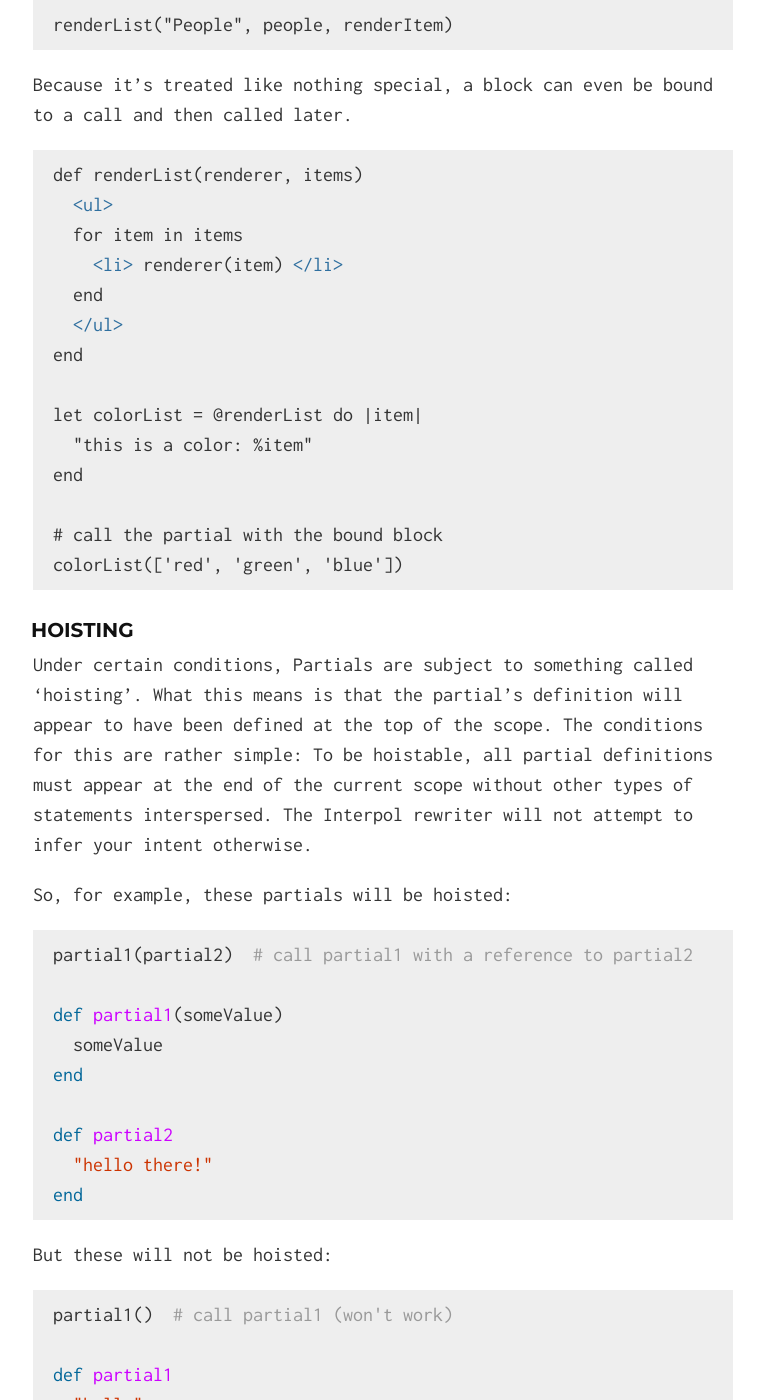
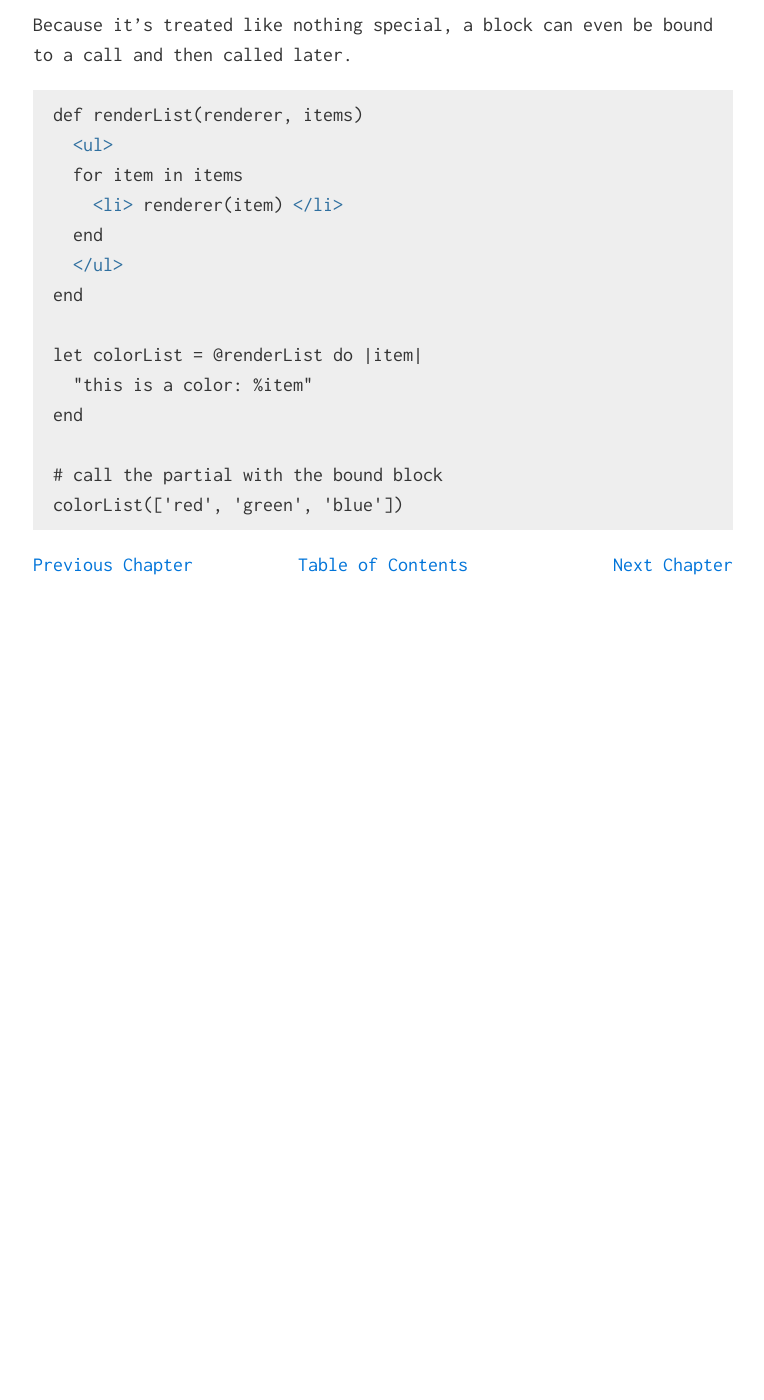
Before and after one commit to kode4food/interpol, a Jekyll site: the page built from guide/07-partials.md, in a window 1280 px wide and 1400 px high, scrolled down 5920 px. Shown: the whole window, without its empty margins (257-1021 px from the left). Built offline with Jekyll 4.4.1, drawn with Linux system fonts in a browser that asks for light colours; Markdown is read by kramdown in place of the engine named in the settings; after the commit the page ends 6550 px from its top, so only the background shows below that; some of the changed text lies outside the part shown.

Commit message:
removing hoisting docs, as it will be removed in 2.0

````diff
--- a/guide/07-partials.md
+++ b/guide/07-partials.md
@@ -19,7 +19,7 @@ def renderItem(items)
 end
 ```
 
-Partials are first-class elements of Interpol, meaning they can be passed around and assigned to variables.  In certain situations, they are also hoisted to the top of their scope, so you can call them in your code even before they've been defined.  More on 'hoisting' later.
+Partials are first-class elements of Interpol, meaning they can be passed around and assigned to variables.
 
 ### Guarded Partials
 The definition of a partial can also be 're-opened' to apply guard clauses, or to shadow the partial if no guard clause is provided.  The order in which partials are defined determines the order in which the guard clauses are evaluated, where the most recently defined will be evaluated first.  For example:
@@ -197,38 +197,3 @@ end
 # call the partial with the bound block
 colorList(['red', 'green', 'blue'])
 ```
-
-### Hoisting
-Under certain conditions, Partials are subject to something called 'hoisting'.  What this means is that the partial's definition will appear to have been defined at the top of the scope.  The conditions for this are rather simple: To be hoistable, all partial definitions must appear at the end of the current scope without other types of statements interspersed.  The Interpol rewriter will not attempt to infer your intent otherwise.
-
-So, for example, these partials will be hoisted:
-
-```ruby
-partial1(partial2)  # call partial1 with a reference to partial2
-
-def partial1(someValue)
-  someValue
-end
-
-def partial2
-  "hello there!"
-end
-```
-
-But these will not be hoisted:
-
-```ruby
-partial1()  # call partial1 (won't work)
-
-def partial1
-  "hello"
-end
-
-partial2()  # makes hoisting invalid (won't work)
-
-def partial2
-  "there!"
-end
-```
-
-So why hoisting?  There are some people who believe hoisting, in general, is bad.  For variables declarations I would definitely agree.  But for partials, I'm not so convinced.  I also think it's stylistically horrible to define nested partials at the top of a scope when that scope is also performing other statements that serve as the scope's true essence.  Because then you have to scroll down to find out what the partial actually does.  I hate scrolling.
````
Also changed, not shown: index.md (+3 -1 lines).
